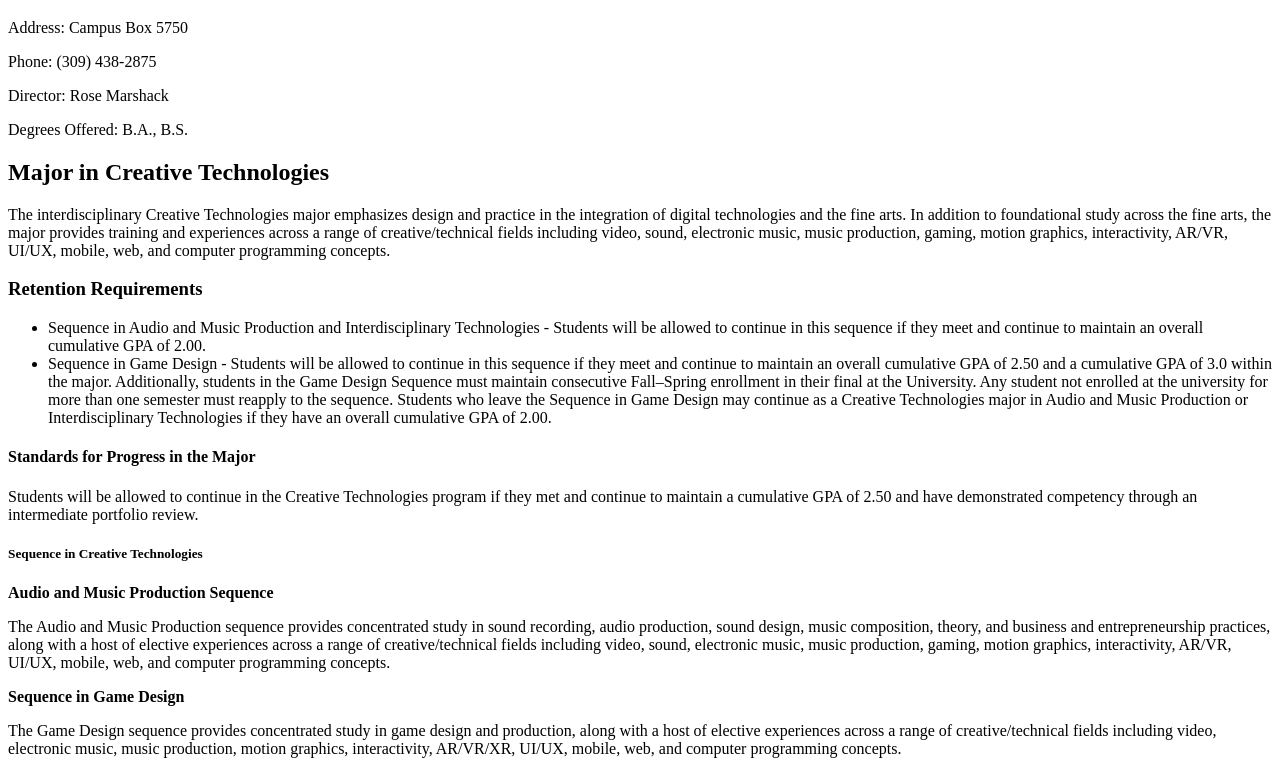
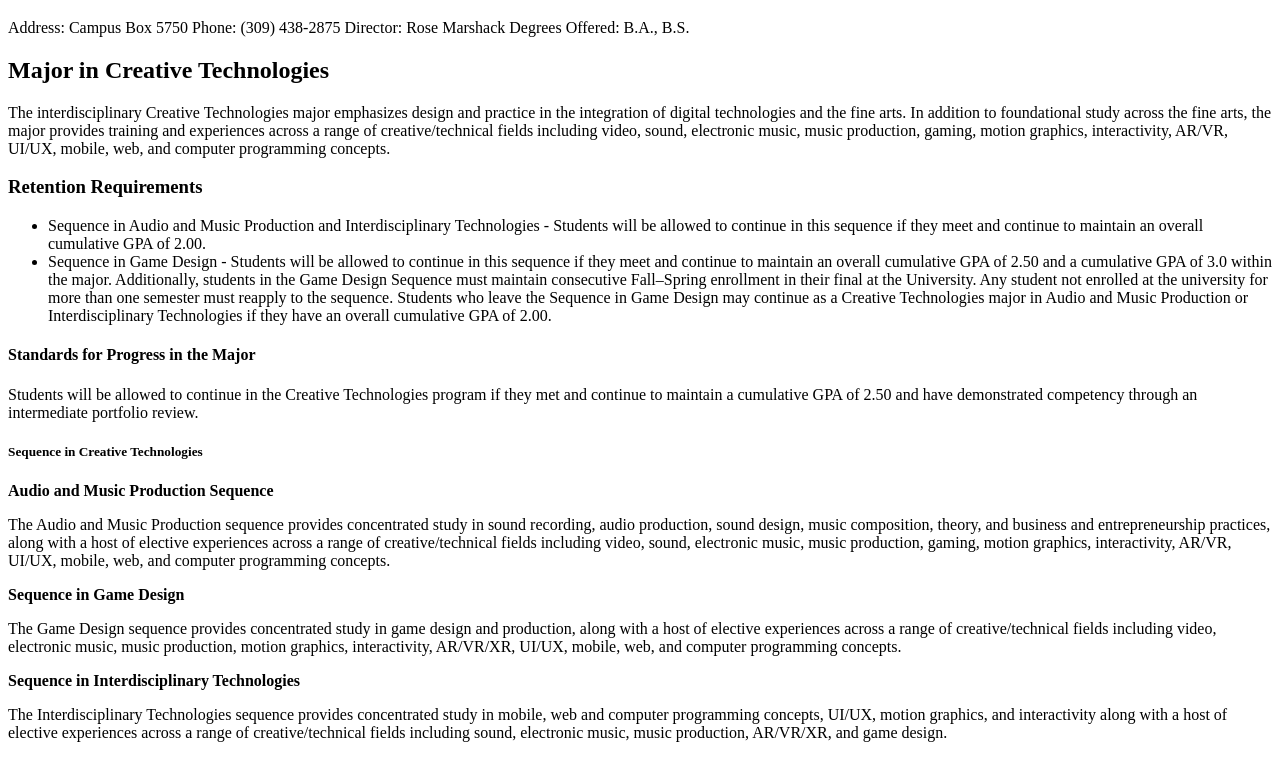
Before and after one commit to derangedsp1der/CTK301, a plain HTML site: page assignment1.html in a window 1280 px wide. Shown: the part 61-821 px from the top of the page. Drawn offline with Linux system fonts and the light colour scheme.

Commit message:
assignment1.html

```diff
--- a/assignment1.html
+++ b/assignment1.html
@@ -7,10 +7,10 @@
     <body>
 <h1>Creative Technologies Program (CTK)</h1>
 
-<p>Address: Campus Box 5750</p>
-<p>Phone: (309) 438-2875</p>
-<p>Director: Rose Marshack</p>
-<p>Degrees Offered: B.A., B.S.</p>
+<p>Address: Campus Box 5750
+Phone: (309) 438-2875
+Director: Rose Marshack
+Degrees Offered: B.A., B.S.</p>
 
 <h2>Major in Creative Technologies</h2>
 
```
